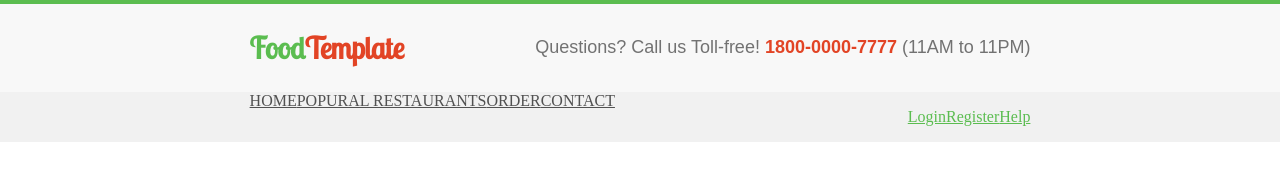
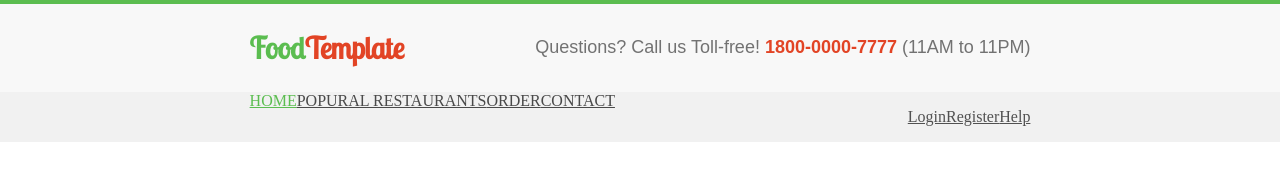
Before and after one commit to Winiarksi/Zadanko1_HTML-CSS, a website: page index.html in a window 1280 px wide. Drawn offline with Linux system fonts and the light colour scheme.

Commit message:
nav main__leftLists css: set color and style

```diff
--- a/sass/style.scss
+++ b/sass/style.scss
@@ -1,6 +1,7 @@
 /* Variables */
 $color-main-green: #5bbd50;
 $color-main-gray: #515151;
+$font-header-main: "Source Sans Pro", sans-serif;
 
 /* Global */
 
@@ -19,12 +20,10 @@ body {
     text-align: center;
     background: #ffffff;
     color: $color-main-gray;
-
 }
 
 .container {
     text-decoration: none;
-    color : inherit;
     width: 100%;
     margin: 0 0px;
     padding: 0 0px;
@@ -59,7 +58,7 @@ section:nth-of-type(2) {
     font-size: 18px;
     color: #727272;
     font-weight: lighter;
-    font-family: "Source Sans Pro", sans-serif;
+    font-family: $font-header-main;
 }
 
 .container__main {
@@ -74,6 +73,13 @@ section:nth-of-type(2) {
     padding: 0 0px;
     margin: 0px 0px;
     list-style-type: none;
+
+    li:first-of-type {
+        color: $color-main-green;
+    }
+    li{
+        color: #494949;
+    }
 }
 
 .main__rightLists {
@@ -81,8 +87,4 @@ section:nth-of-type(2) {
     padding: 0 0px;
     list-style-type: none;
     color: $color-main-gray;
-
 }
-.main__rightLists li{
-    color: #5bbd50;
-}
```
Also changed, not shown: css/style.css, 1 other file.
